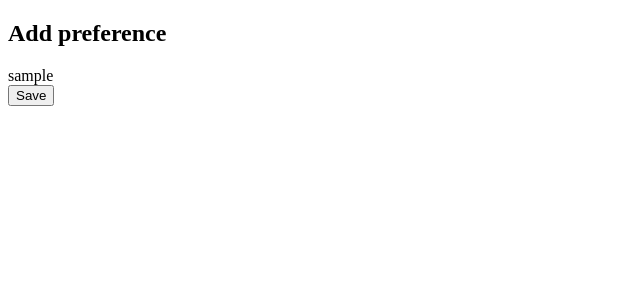
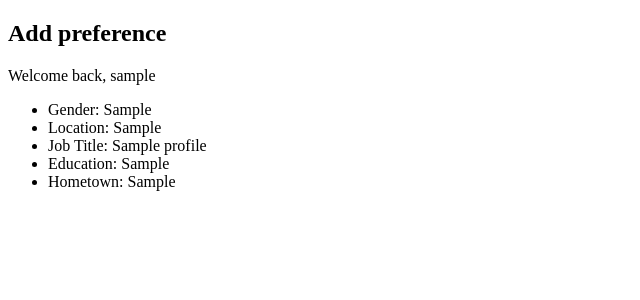
Before and after one commit to jcylok/okstupid, a Django app: page /profile/ in a window 1280 px wide. Shown: the part 98-398 px from the top of the page, without its empty margins (0-640 px from the left). Run offline with Django 3.2, Linux system fonts and the light colour scheme; a user stored in the database is signed in; tables that the repository leaves empty hold one stand-in row (values such as "Sample post").

Commit message:
working on profie edit

```diff
--- a/okstupid/templates/profile.html
+++ b/okstupid/templates/profile.html
@@ -5,12 +5,16 @@
 <section class="form-section">
     <h1>Add preference</h1>
     {% if profile.user_id.id == user.id %}
-    {{ profile.user_id.username }}
-    <form  method="POST" class="artist-form">
-      {% csrf_token %}
-      {{form.as_p}}
-      <button type="submit">Save</button>
-    </form>
+    <!-- {{ profile.user_id.username }} -->
+    Welcome back, {{ profile.nickname }}
+    <ul>
+      <li> Gender: {{ profile.gender}}</li>
+      <li> Location: {{ profile.location}}</li>
+      <li> Job Title: {{ profile.job_title}}</li>
+      <li> Education: {{ profile.education}}</li>
+      <li> Hometown: {{ profile.hometown}}</li>
+    </ul>
+
     {% else %}
     <p> you are not Authorized.</p>
     {% endif %}
--- a/okstupid/urls.py
+++ b/okstupid/urls.py
@@ -5,8 +5,8 @@ from . import views
 urlpatterns = [
   path('', views.home, name='home'),
 
-  path('profile/', views.profile, name='profile')
-  # path('profile/edit', views.profile_edit, name='profile_edit'),
+  path('profile/', views.profile, name='profile'),
+  path('profile/edit', views.profile_edit, name='profile_edit'),
   # path('profile/delete', views.profile_delete, name='profile_delete'),
 
   # path('profile/findsinlges', views.find_singles, name='findsingles'),
--- a/okstupid/views.py
+++ b/okstupid/views.py
@@ -4,6 +4,7 @@ from django.core import serializers
 from django.contrib.auth.models import User
 from django.contrib import auth
 from .models import Profile, Matched
+from .forms import ProfileForm
 
 # Create your views here.
 
@@ -14,3 +15,16 @@ def profile(request):
   profile = Profile.objects.get(user_id=request.user.id)
   context = {'profile':profile}
   return render(request, 'profile.html', context)
+
+def profile_edit(request):
+    profile = Profile.objects.get(user_id=request.user.id)
+
+    if request.method == 'POST':
+        form = ProfileForm(request.POST, instance=profile)
+        if form.is_valid():
+            profile = form.save()
+            return redirect('profile')
+    else:
+        form = ProfileForm(instance=profile)
+    context = {'form': form, 'header': f"Edit profile: {profile.nickname}"}
+    return render(request, 'profile_form.html', context)
```
Also changed, not shown: okstupid/forms.py (added, +8 -0 lines), okstupid/templates/profile_form.html (+20 -0 lines).
